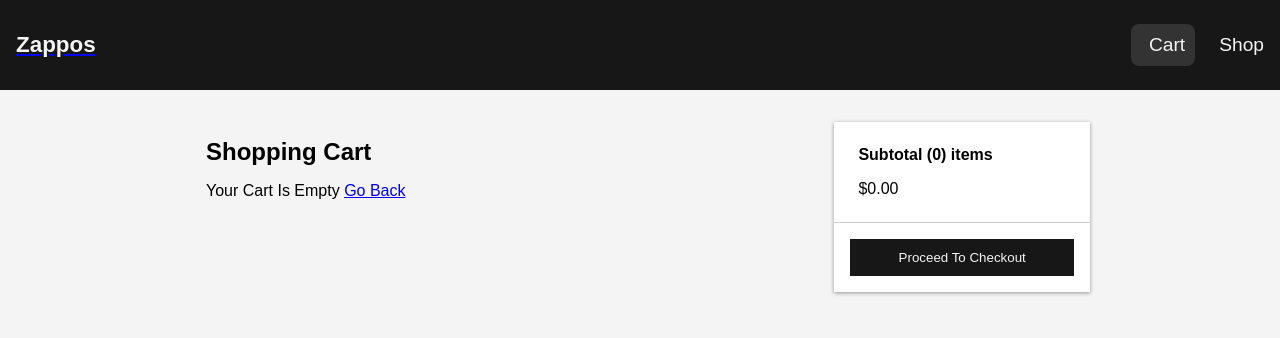
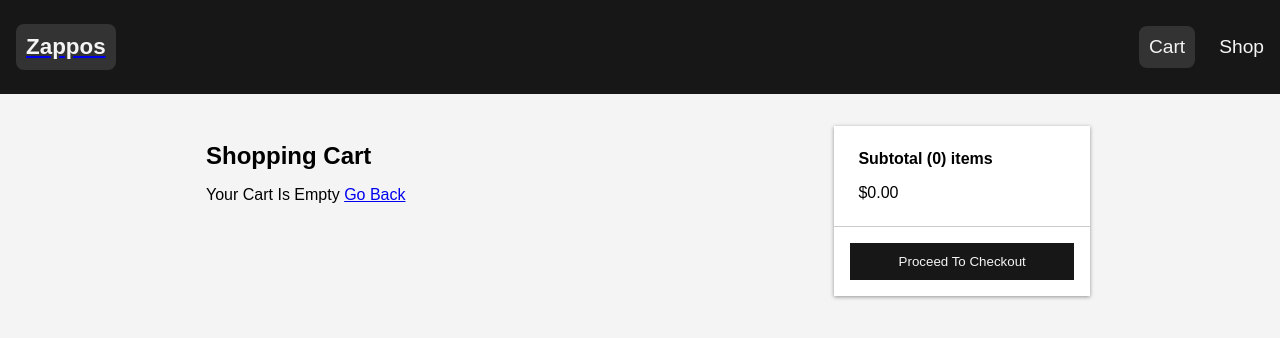
Before and after one commit to Andranik2512/new-store, a React (Create React App) app in the folder frontend/: page /cart in a window 1280 px wide. Shown: the top 338 px of the page. Built offline with nearby package versions, Linux system fonts and the light colour scheme; what redux-axios-middleware would draw is missing.

Commit message:
Card Product and cart

```diff
--- a/frontend/src/components/Navbar.css
+++ b/frontend/src/components/Navbar.css
@@ -37,7 +37,7 @@
   .navbar__links > li > a > span {
     display: flex;
     align-items: center;
-    margin-left: 8px;
+    /* margin-left: 1px; */
   }
 
   .cart__link {
--- a/frontend/src/components/Navbar.tsx
+++ b/frontend/src/components/Navbar.tsx
@@ -1,5 +1,5 @@
 import React, { FC } from 'react';
-import {Link} from "react-router-dom";
+import { Link } from "react-router-dom";
 
 import './Navbar.css';
 
@@ -7,15 +7,16 @@ export type TNavbarPropos = {
   click: any
 }
 
-const Navbar: FC<TNavbarPropos> = ({click}) => {
+const Navbar: FC<TNavbarPropos> = ({ click }) => {
   return (
     <nav className='navbar'>
       <div className='navbar__logo'>
-      <Link to="/" >
-            <h2 >
+
+        <Link to="/" >
+          <h2 className='cart__link'>
             Zappos
-            </h2>
-          </Link>
+          </h2>
+        </Link>
 
       </div>
 
@@ -24,7 +25,7 @@ const Navbar: FC<TNavbarPropos> = ({click}) => {
           <Link to="/cart" className='cart__link'>
             <i className='fas fa-shoping-cart'></i>
             <span>
-                Cart
+              Cart
             </span>
           </Link>
         </li>
@@ -33,6 +34,8 @@ const Navbar: FC<TNavbarPropos> = ({click}) => {
             Shop
           </Link>
         </li>
+
+
       </ul>
 
       <div className='hamburger__menu' onClick={click}>
```
Also changed, not shown: frontend/src/components/Product.tsx (+5 -5 lines), frontend/src/screens/ProductScreen.tsx (+4 -4 lines), 1 other file (tests, documents, lock files or other folders).
